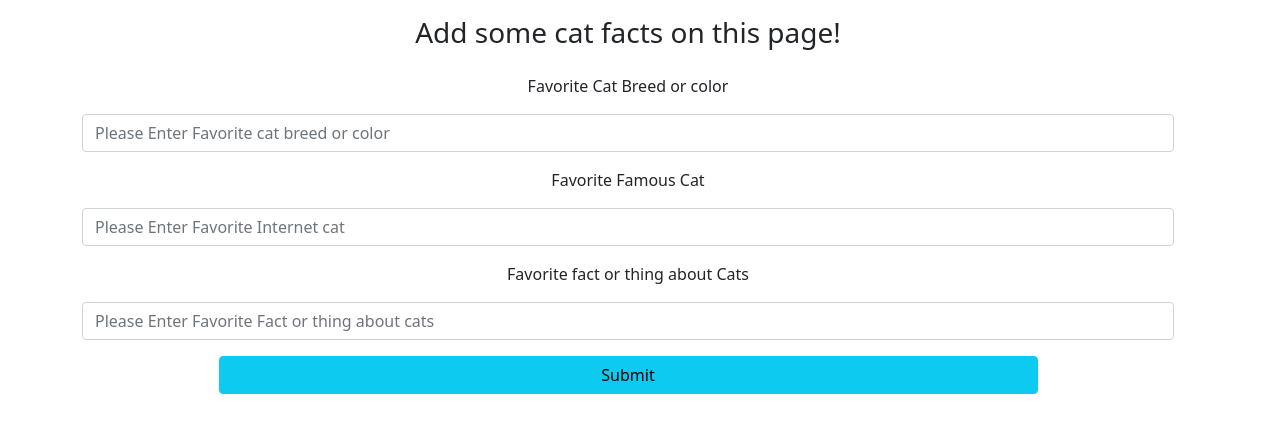
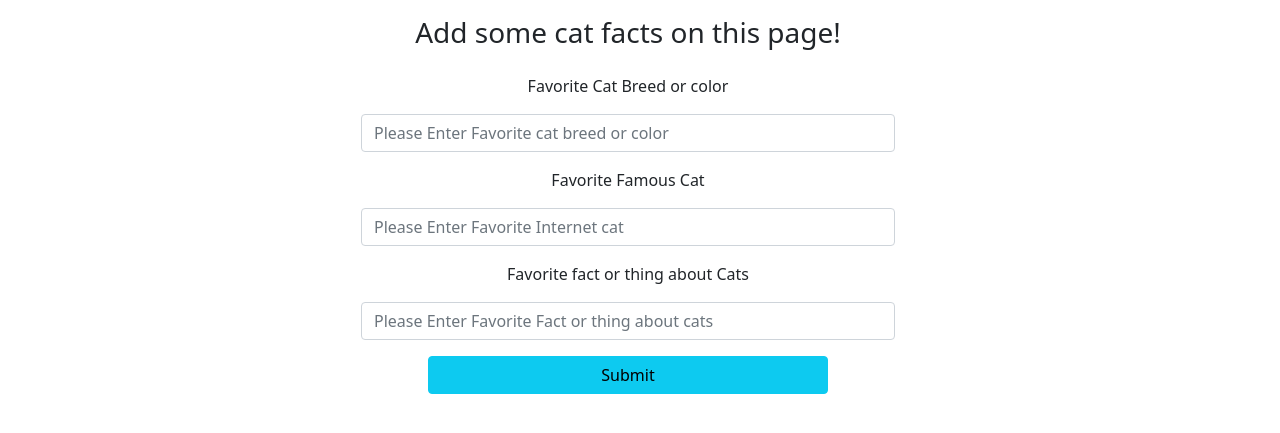
Before and after one commit to Navi-beep/cat_app, a Flask app: page /addcats in a window 1280 px wide. Shown: the part 56-489 px from the top of the page. Run offline with Flask 2, Linux system fonts and the light colour scheme; the visitor is signed in with stand-in values (Sample User, id 1); data comes from the database, SQL or seed files in the repository; some libraries are stand-ins or nearby versions.

Commit message:
fixed cat form

```diff
--- a/app/templates/addcats.html
+++ b/app/templates/addcats.html
@@ -8,7 +8,8 @@
 
 <form method="post">
     {{ form.csrf_token }}
-    <div class="form-group text-center mb-2">
+    <div class="row" style="flex-wrap: wrap; justify-content: center;">
+    <div class=" d-flex form-group text-center mb-2 w-50" style="flex-wrap: wrap; justify-content: center;">
         {{ form.fav_cat_breed.label(class='mt-3') }}
         {{ form.fav_cat_breed(class='form-control mt-3', placeholder='Please Enter Favorite cat breed or color')}}
 
@@ -22,6 +23,7 @@
         {{form.submit(class='btn btn-info w-75 mt-3') }}
 
     </div>
+    </div>
 </form>
 
 
```
